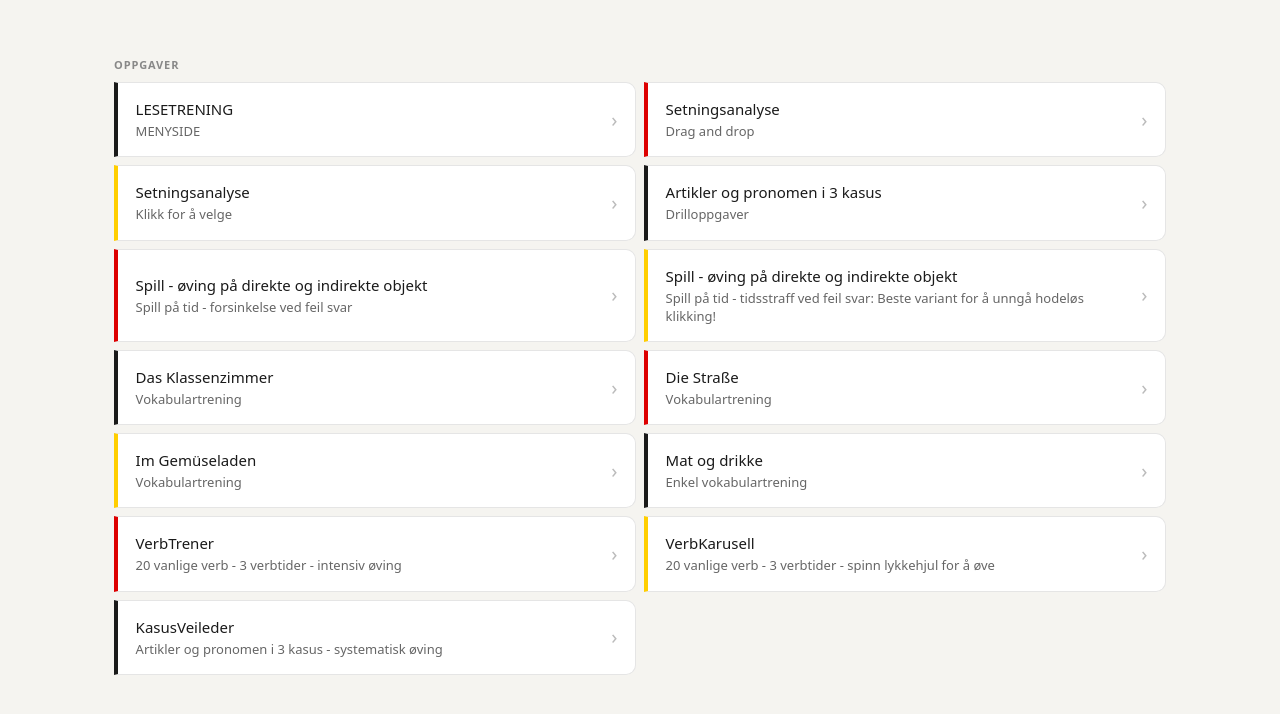
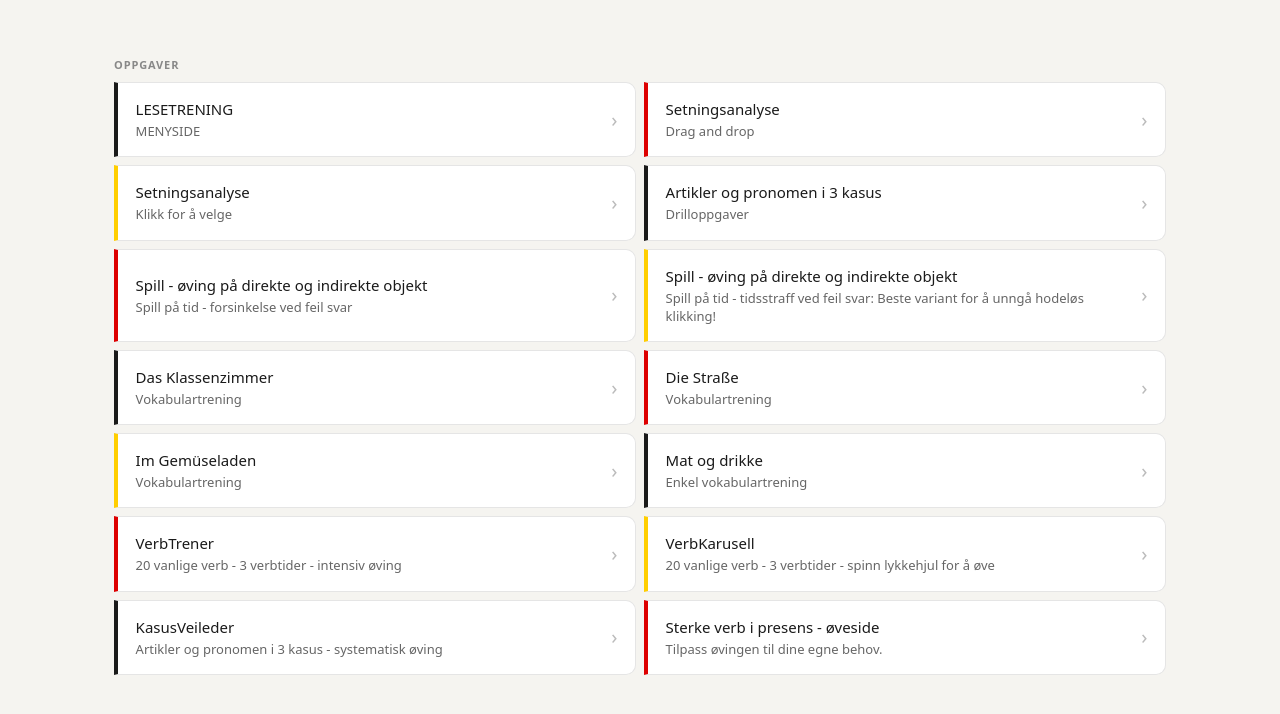
Before and after one commit to KristinRavndal-undervisning/Tysk, a plain HTML site: page index.html in a window 1280 px wide. Shown: the part 110-824 px from the top of the page. Drawn offline with nearby package versions, Linux system fonts and the light colour scheme.

Commit message:
Add new exercise page for strong verbs in present tense

```diff
--- a/index.html
+++ b/index.html
@@ -115,6 +115,7 @@
     { title: "VerbTrener",                            desc: "20 vanlige verb - 3 verbtider - intensiv øving", href: "VerbTrener.html" },
     { title: "VerbKarusell",                          desc: "20 vanlige verb - 3 verbtider - spinn lykkehjul for å øve", href: "VerbKarusell.html" },
     { title: "KasusVeileder",                         desc: "Artikler og pronomen i 3 kasus - systematisk øving", href: "KasusVeileder.html" },
+    { title: "Sterke verb i presens - øveside",       desc: "Tilpass øvingen til dine egne behov.", href: "SterkeVerbPresens-Oeveside.html" },
   ];
   /* ============================================================ */
 
```
